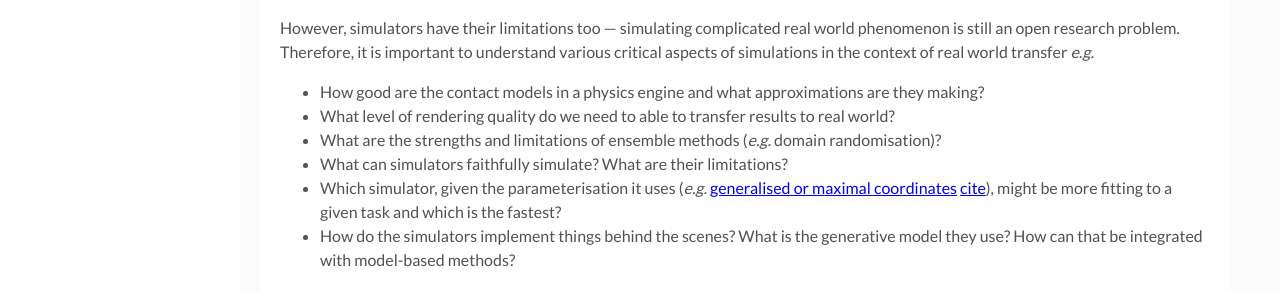
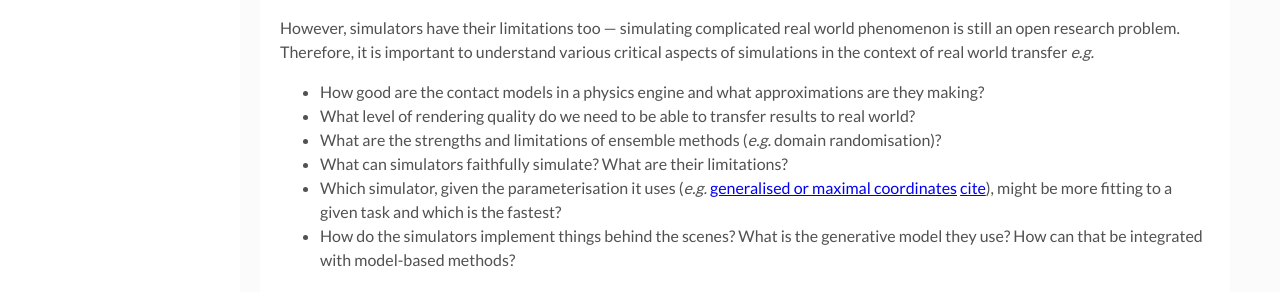
Before and after one commit to sim2realAI/sim2realAI.github.io, a Jekyll site: the page built from _posts/2019-01-01-welcome-to-sim2real-AI.markdown, in a window 1280 px wide and 1307 px high. Shown: the part 648-940 px from the top of the window. Built offline with Jekyll 4.4.1, drawn with Linux system fonts in a browser that asks for light colours.

Commit message:
update
Signed-off-by: Ankur Handa <ahanda@nvidia.com>

```diff
--- a/_posts/2019-01-01-welcome-to-sim2real-AI.markdown
+++ b/_posts/2019-01-01-welcome-to-sim2real-AI.markdown
@@ -21,7 +21,7 @@ The real world is often complex and there is a huge cost involved in running exp
 However, simulators have their limitations too --- simulating complicated real world phenomenon is still an open research problem. Therefore, it is important to understand various critical aspects of simulations in the context of real world transfer *e.g.*
 
 * How good are the contact models in a physics engine and what approximations are they making?
-* What level of rendering quality do we need to able to transfer results to real world?
+* What level of rendering quality do we need to be able to transfer results to real world?
 * What are the strengths and limitations of ensemble methods (*e.g.* domain randomisation)?
 * What can simulators faithfully simulate? What are their limitations?
 * Which simulator, given the parameterisation it uses (*e.g.* [generalised or maximal coordinates](/assets/img/GeneralisedVsMaximal.jpg) [cite](https://www.cc.gatech.edu/classes/AY2014/cs7496_fall/slides/Lagrangian.pdf)), might be more fitting to a given task and which is the fastest?
```
